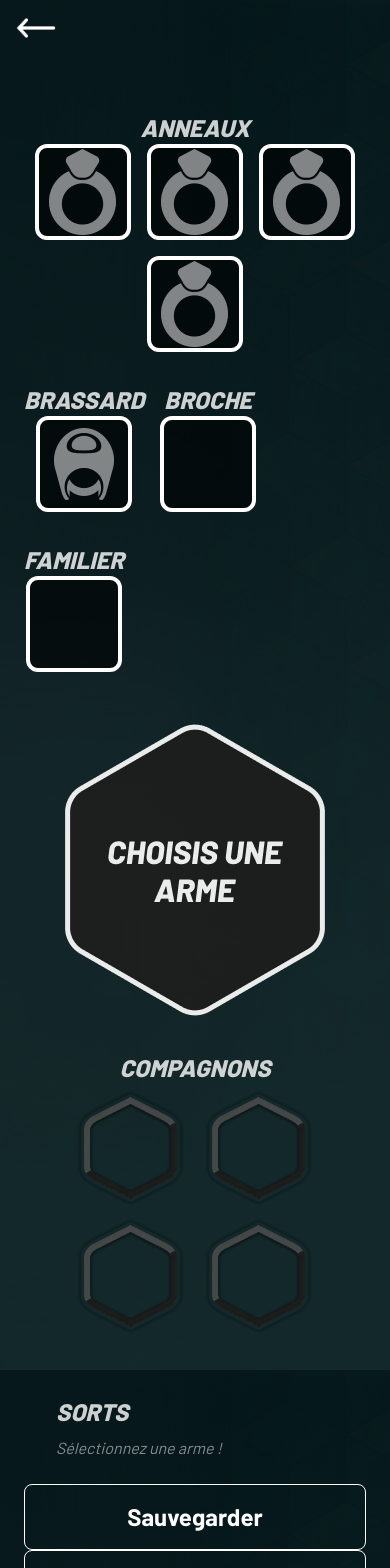
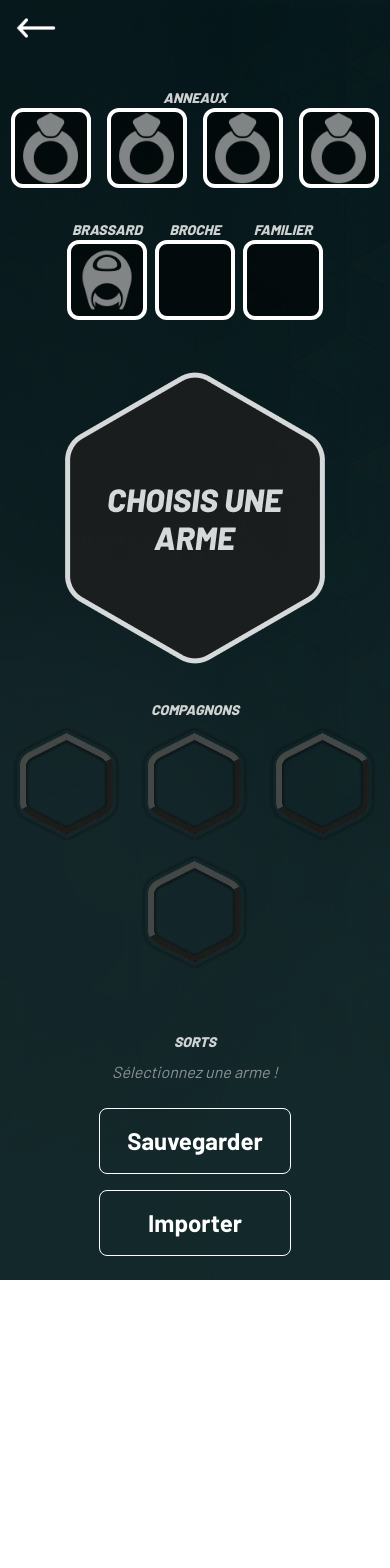
Before and after one commit to Ulkio/waven-builder, a Next.js app: page /build in a window 390 px wide. Shown: the top 1568 px of the page. After the commit the page ends 1280 px from the top, so only its background shows below. Built offline with nearby package versions, Linux system fonts and the light colour scheme.

Commit message:
style changes responsive

```diff
--- a/app/(routes)/build/page.tsx
+++ b/app/(routes)/build/page.tsx
@@ -48,10 +48,10 @@ const Build = () => {
   //#endregion
 
   //#region STYLE VARIANTS
-  const squareVariants = `bg-black bg-opacity-60  border-4 border-white border-solid h-24 w-24 lg:w-32 lg:h-32 rounded-xl hover:cursor-pointer `;
+  const squareVariants = `bg-black bg-opacity-60  border-4 border-white border-solid h-20 w-20 lg:w-32 lg:h-32 rounded-xl hover:cursor-pointer `;
   const companionSquareVariants = `h-24 w-24  hover:cursor-pointer`;
   const spellSquareVariants = `bg-black opacity-60 border-2 border-white border-solid h-16 w-16 rounded-lg hover:cursor-pointer`;
-  const titleVariants = `uppercase italic font-extrabold text-2xl opacity-80 text-white`;
+  const titleVariants = `uppercase italic font-extrabold text-2xl opacity-80 text-white text-sm`;
   const emptyCompanionVariants = `h-24 bg-[url("/img/utils/cadre_commun.png")]`;
   //#endregion
 
@@ -465,7 +465,7 @@ const Build = () => {
   };
 
   return (
-    <main className=" flex flex-col items-stretch justify-between xl:h-screen p-6 gap-6 ">
+    <main className=" flex flex-col items-stretch justify-between xl:h-screen xl:p-6 gap-6 ">
       <Link href="/">
         <Image
           onClick={closeModalImport}
@@ -476,7 +476,7 @@ const Build = () => {
           className="fixed top-2 left-4 invert"
         />
       </Link>
-      {build.arme && (
+      {build.arme && !isTabletOrMobile && (
         <motion.div
           key={build.arme.nom}
           variants={variants}
@@ -517,7 +517,7 @@ const Build = () => {
             </div>
           </div>
           <div className="flex xl:flex-col justify-center xl:justify-start gap-12 xl:basis-1/6">
-            <div className="flex flex-wrap xl:flex-nowrap gap-4 xl:gap-0 xl:flex-col">
+            <div className="flex flex-wrap xl:flex-nowrap gap-2 xl:gap-0 xl:flex-col">
               <div className="flex flex-col xl:h-full justify-center  items-center ">
                 <p className={titleVariants}>Brassard</p>
                 <BrassardItem
@@ -542,13 +542,13 @@ const Build = () => {
               </div>
             </div>
           </div>
-          <div className="flex flex-col xl:basis-2/6 px-4 ">
+          <div className="flex flex-col xl:basis-2/6 xl:px-4 ">
             <div className="flex flex-col xl:h-full  items-center gap-2">
               <ArmeItem item={build.arme!} openModal={() => openModal("openArmeModal")} />
             </div>
           </div>
-          <div className="flex flex-col xl:basis-2/6 px-4  xl:h-full gap-16">
-            <div className="flex flex-col gap-2 px-4 items-center xl:items-start">
+          <div className="flex flex-col xl:basis-2/6 xl:px-4  xl:h-full gap-16">
+            <div className="flex flex-col gap-2 xl:px-4 items-center xl:items-start">
               <p className={titleVariants}>Compagnons</p>
               <div className="flex flex-row flex-wrap gap-4 justify-center">
                 {[...Array(4)].map((_, index) => {
@@ -566,13 +566,13 @@ const Build = () => {
                 })}
               </div>
             </div>
-            <div className="flex flex-col gap-2 px-4 ">
+            <div className="flex flex-col gap-2 xl:px-4 xl:items-start items-center ">
               <p className={titleVariants}>Sorts</p>
               {!build.arme ? (
                 <p className="text-md italic opacity-50">Sélectionnez une arme !</p>
               ) : (
                 <>
-                  <div className="flex flex-wrap gap-2 max-w-96">
+                  <div className="flex flex-wrap gap-2 max-w-96 justify-center xl:justify-start">
                     {[...Array(15)].map((_, index) => {
                       const sort = build.sorts[index];
                       return (
@@ -593,11 +593,9 @@ const Build = () => {
         </div>
       </div>
 
-      <div className="flex flex-col   xl:flex-row w-full xl:gap-20 xl:self-center justify-center">
+      <div className="flex flex-col   xl:flex-row w-full  gap-4 xl:gap-20 xl:self-center justify-center items-center">
         <div onClick={handleClickSaveBuild} className="hover:cursor-pointer">
-          <p className="font-bold text-2xl border border-white rounded-lg p-4 w-full xl:w-48 text-center">
-            Sauvegarder
-          </p>
+          <p className="font-bold text-2xl border border-white rounded-lg p-4 w-48 text-center">Sauvegarder</p>
           <ToastContainer
             position="bottom-right"
             autoClose={2000}
@@ -611,7 +609,7 @@ const Build = () => {
           />
         </div>
         <div onClick={handleImportBuild} className="hover:cursor-pointer">
-          <p className="font-bold text-2xl border border-white rounded-lg p-4  w-full xl:w-48  text-center">Importer</p>
+          <p className="font-bold text-2xl border border-white rounded-lg p-4  w-48  text-center">Importer</p>
         </div>
       </div>
 
--- a/app/components/build-items/Arme.tsx
+++ b/app/components/build-items/Arme.tsx
@@ -20,7 +20,7 @@ const Arme = ({ item, openModal }: BuildArmeProps) => {
             className="hover:cursor-pointer"
           />
           <p className="font-black text-3xl">{item?.nom}</p>
-          <div className="flex flex-wrap gap-2">
+          <div className="flex flex-wrap gap-2 justify-center">
             <div className="flex items-center bg-attributeSelected rounded-lg px-4 py-2 gap-2">
               <Image src="/img/utils/pv.png" width={30} height={30} alt="pv" />
               <p className="font-bold">{item.patchs[0].pv}</p>
--- a/app/styles/modal.css
+++ b/app/styles/modal.css
@@ -29,7 +29,7 @@
   background-color: #1e1e1e;
   border: solid white 2px;
   border-radius: 10px;
-  max-width: 60vw;
+  max-width: 90vw;
   width: 100%;
   max-height: 80vh;
   height: 100%;
```
